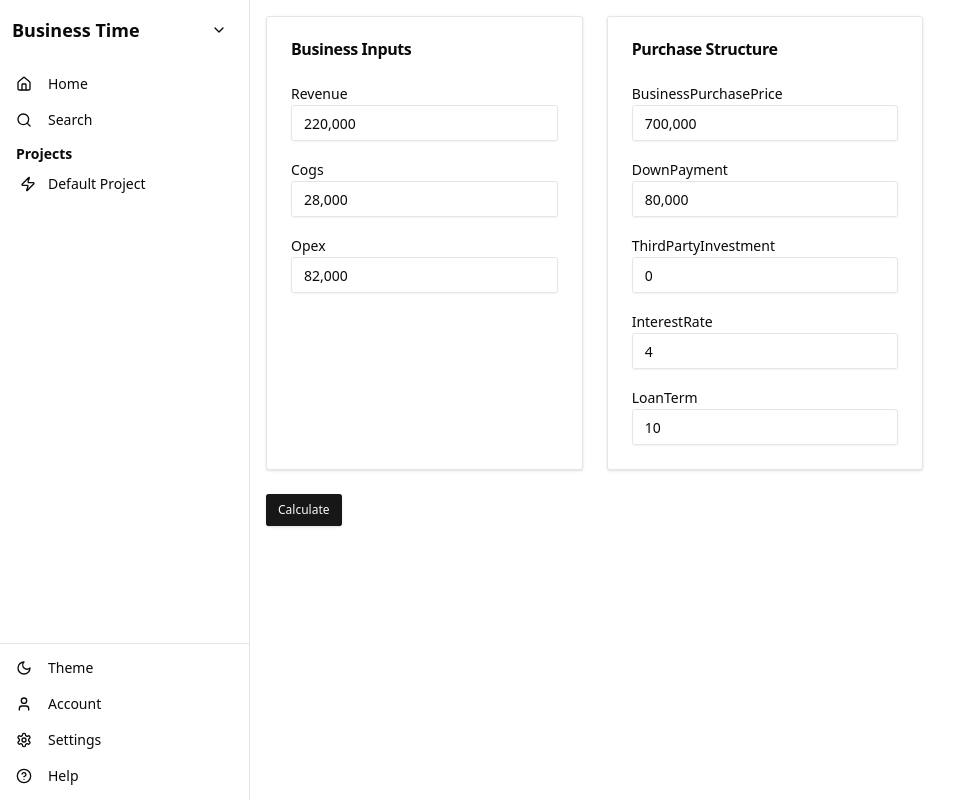
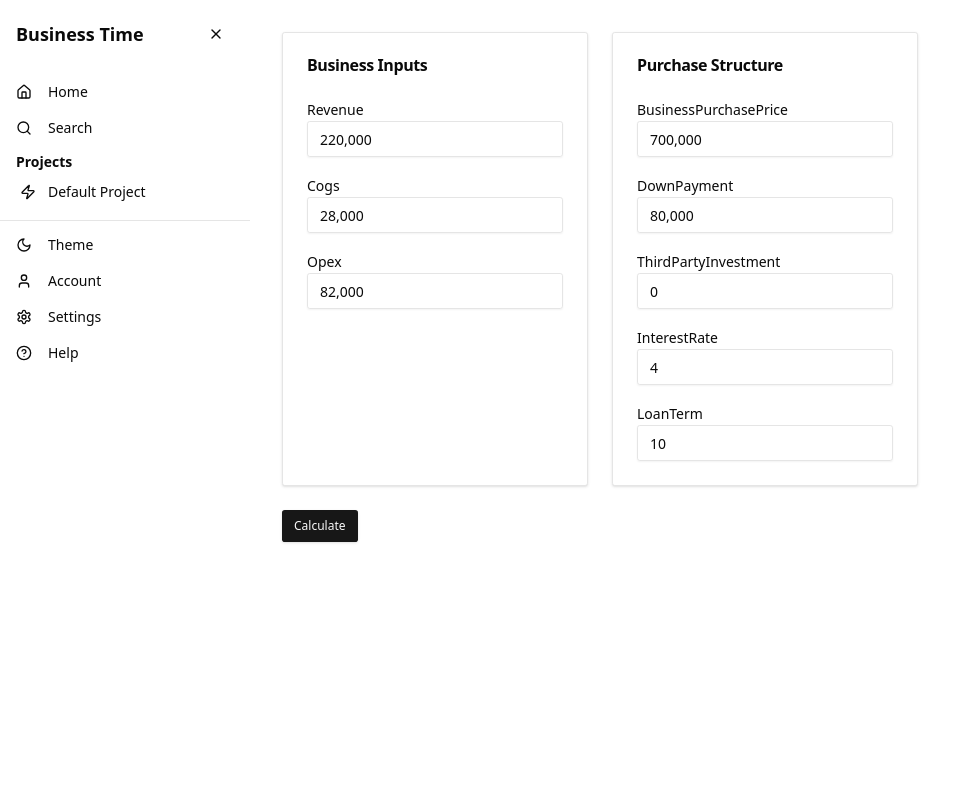
Before and after one commit to stevenkilzer/calc, a Next.js app: page / in a window 1280 px wide. Shown: the whole page, without its empty margins (0-973 px from the left). Built offline with nearby package versions, Linux system fonts and the light colour scheme.

Commit message:
Sidebar Animation

```diff
--- a/src/app/layout.tsx
+++ b/src/app/layout.tsx
@@ -31,12 +31,10 @@
         className={`${geistSans.variable} ${geistMono.variable} antialiased`}
       >
         <ThemeProvider>
-          <div className="flex">
-            <Sidebar className="fixed left-0 top-0 z-40 h-screen" />
-            <main className="flex-1 lg:ml-[250px]">
-              {children}
-            </main>
-          </div>
+          <Sidebar />
+          <main className="p-4 sm:ml-[250px]">
+            {children}
+          </main>
         </ThemeProvider>
       </body>
     </html>
--- a/src/components/Sidebar.tsx
+++ b/src/components/Sidebar.tsx
@@ -1,28 +1,42 @@
 "use client"
 
 import React, { useState } from 'react'
-import { Home, Search, Layers, Sun, Moon, User, Settings, HelpCircle, ChevronDown, ChevronRight, Zap } from 'lucide-react'
+import { Home, Search, Layers, Sun, Moon, User, Settings, HelpCircle, ChevronDown, ChevronRight, Zap, X, Menu } from 'lucide-react'
 import { cn } from "@/lib/utils"
 import { Button } from "@/components/ui/button"
-import { Sheet, SheetContent, SheetTrigger } from "@/components/ui/sheet"
 import { useTheme } from './ThemeProvider'
 
 const Sidebar = ({ className }: React.HTMLAttributes<HTMLDivElement>) => {
+  const [isOpen, setIsOpen] = useState(true)
+
   return (
-    <Sheet>
-      <SheetTrigger asChild>
-        <Button variant="outline" size="icon" className="lg:hidden">
-          <Layers className="h-4 w-4" />
+    <>
+      {!isOpen && (
+        <Button
+          variant="outline"
+          size="icon"
+          className="fixed top-4 left-4 z-50"
+          onClick={() => setIsOpen(true)}
+        >
+          <Menu className="h-4 w-4" />
         </Button>
-      </SheetTrigger>
-      <SheetContent side="left" className="p-0">
-        <SidebarContent />
-      </SheetContent>
-
-      <div className={cn("hidden lg:block", className)}>
+      )}
+      <div
+        className={cn(
+          "fixed left-0 top-0 z-40 h-screen w-[250px] bg-background transition-transform duration-300 ease-in-out",
+          isOpen ? "translate-x-0" : "-translate-x-full",
+          className
+        )}
+      >
+        <div className="flex items-center justify-between p-4">
+          <h2 className="text-lg font-semibold">Business Time</h2>
+          <Button variant="ghost" size="icon" onClick={() => setIsOpen(false)}>
+            <X className="h-4 w-4" />
+          </Button>
+        </div>
         <SidebarContent />
       </div>
-    </Sheet>
+    </>
   )
 }
 
@@ -30,20 +44,13 @@
   const { theme, toggleTheme } = useTheme()
 
   return (
-    <div className="flex h-full w-[250px] flex-col border-r bg-background">
-      <div className="flex items-center justify-between p-3">
-        <h2 className="text-lg font-semibold">Business Time</h2>
-        <Button variant="ghost" size="icon">
-          <ChevronDown className="h-4 w-4" />
-        </Button>
-      </div>
+    <>
       <nav className="flex-1 space-y-1 p-2">
         <NavItem icon={<Home className="mr-2 h-4 w-4" />}>Home</NavItem>
         <NavItem icon={<Search className="mr-2 h-4 w-4" />}>Search</NavItem>
         <div className="py-1">
           <h3 className="mb-1 px-2 text-sm font-semibold">Projects</h3>
           <ProjectDropdown name="Default Project" />
-          {/* You can add more ProjectDropdown components here for other projects */}
         </div>
       </nav>
       <div className="mt-auto border-t p-2 space-y-1">
@@ -57,7 +64,7 @@
         <NavItem icon={<Settings className="mr-2 h-4 w-4" />}>Settings</NavItem>
         <NavItem icon={<HelpCircle className="mr-2 h-4 w-4" />}>Help</NavItem>
       </div>
-    </div>
+    </>
   )
 }
 
```
